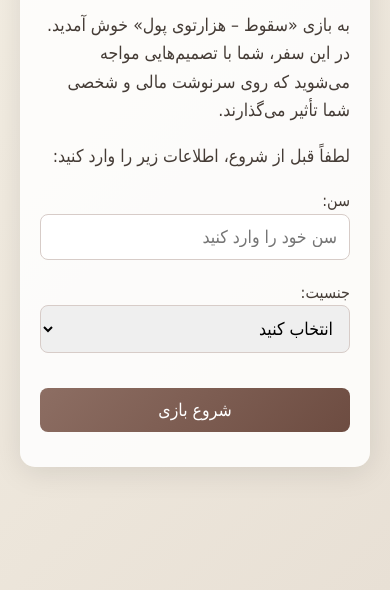
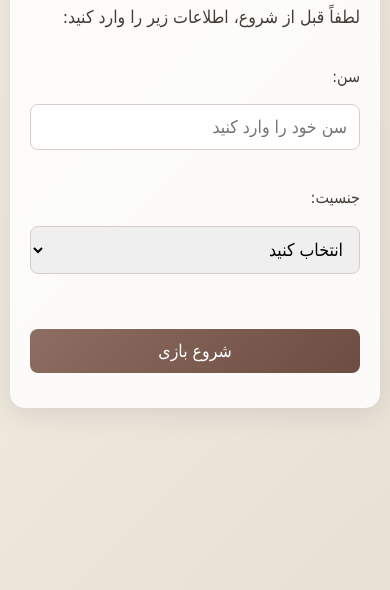
Before and after one commit to javadefallahi/Test2-Telegram, a plain HTML site: page index.html in a window 390 px wide. Shown: the part 254-844 px from the top of the page. Drawn offline with Linux system fonts and the light colour scheme; a web font is replaced by a local one.

Commit message:
Update index.html

```diff
--- a/index.html
+++ b/index.html
@@ -30,19 +30,22 @@
       display: flex;
       flex-direction: column;
       align-items: center;
-      justify-content: center;
+      justify-content: flex-start;
+      overflow-y: auto;
+      position: relative;
     }
 
     .container {
       max-width: 800px;
       width: 100%;
-      margin: 0 auto;
+      margin: 20px auto;
       padding: 30px;
       background-color: rgba(255, 255, 255, 0.85);
       border-radius: 15px;
       box-shadow: 0 5px 30px rgba(0, 0, 0, 0.1);
       transition: all 0.3s ease;
       position: relative;
+      min-height: auto;
     }
 
     h1 {
@@ -149,6 +152,22 @@
       .container {
         padding: 20px;
         margin: 10px;
+        min-height: auto;
+      }
+
+      body {
+        padding: 10px;
+      }
+
+      #welcome-screen {
+        display: flex;
+        flex-direction: column;
+        gap: 15px;
+      }
+
+      #start-game {
+        margin-top: 20px;
+        position: relative;
       }
 
       h1 {
```
